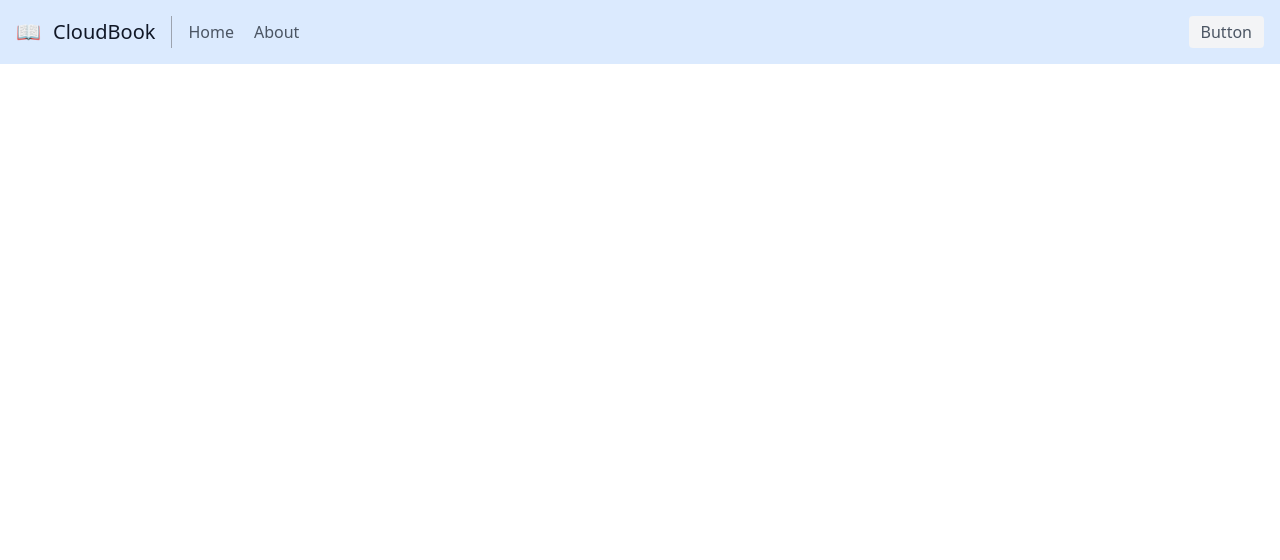
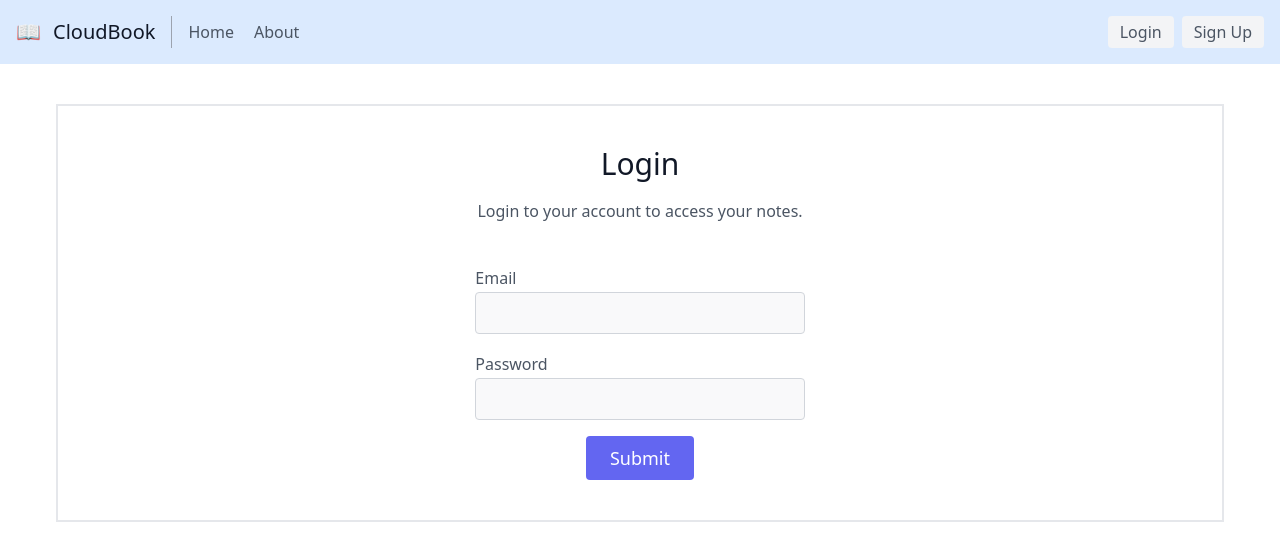
Before and after one commit to Prajapati-Shivam/Cloud-Book, a React (Create React App) app: page /login in a window 1280 px wide. Shown: the top 560 px of the page. Built offline with nearby package versions, Linux system fonts and the light colour scheme.

Commit message:
user login functionality

```diff
--- a/src/App.js
+++ b/src/App.js
@@ -3,6 +3,8 @@ import Home from './component/Home';
 import About from './component/About';
 import NoteState from './context/notes/noteState';
 import { BrowserRouter as Router, Routes, Route } from 'react-router-dom';
+import Signup from './component/Signup';
+import Login from './component/Login';
 
 function App() {
   return (
@@ -14,6 +16,8 @@ function App() {
             <Routes>
               <Route path='/' exact element={<Home />} />
               <Route path='/about' exact element={<About />} />
+              <Route path='/login' exact element={<Login />} />
+              <Route path='/signup' exact element={<Signup />} />
             </Routes>
           </div>
         </Router>
--- a/src/component/AddNote.js
+++ b/src/component/AddNote.js
@@ -3,10 +3,11 @@ import noteContext from '../context/notes/noteContext'
 const Addnote = () => {
   const context = useContext(noteContext)
   const { addNote } = context;
-  const [note, setNote] = useState({ title: "", description: "", tag: "Personal" })
+  const [note, setNote] = useState({ title: "", description: "", tag: "" })
   const handleSubmit = (e) => {
     e.preventDefault();
-    addNote(note.title, note.description, note.tag);
+    addNote(note.title, note.description, note.tag = "Personal");
+    setNote({ title: "", description: "", tag: "" })
   }
 
   const handleChange = (e) => {
@@ -34,8 +35,10 @@ const Addnote = () => {
                 type="text"
                 id="title"
                 name="title"
+                value={note.title}
                 onChange={handleChange}
                 className="w-full bg-gray-100 bg-opacity-50 rounded border border-gray-300 focus:border-indigo-500 focus:bg-white focus:ring-2 focus:ring-indigo-200 text-base outline-none text-gray-700 py-1 px-3 leading-8 transition-colors duration-200 ease-in-out"
+                required
               />
             </div>
           </div>
@@ -48,6 +51,7 @@ const Addnote = () => {
                 type="text"
                 id="tag"
                 name="tag"
+                value={note.tag}
                 onChange={handleChange}
                 className="w-full bg-gray-100 bg-opacity-50 rounded border border-gray-300 focus:border-indigo-500 focus:bg-white focus:ring-2 focus:ring-indigo-200 text-base outline-none text-gray-700 py-1 px-3 leading-8 transition-colors duration-200 ease-in-out"
               />
@@ -66,13 +70,15 @@ const Addnote = () => {
                 name="description"
                 onChange={handleChange}
                 className="w-full bg-gray-100 bg-opacity-50 rounded border border-gray-300 focus:border-indigo-500 focus:bg-white focus:ring-2 focus:ring-indigo-200 h-32 text-base outline-none text-gray-700 py-1 px-3 resize-none leading-6 transition-colors duration-200 ease-in-out"
-                defaultValue={""}
+                value={note.description}
+                required
               />
             </div>
           </div>
           <div className="p-2 w-full">
             <button
-              className="flex mx-auto text-white bg-indigo-500 border-0 py-2 px-8 focus:outline-none hover:bg-indigo-600 rounded text-lg"
+              disabled={note.title.length < 3 || note.description.length < 3}
+              className={`${note.title.length < 3 || note.description.length < 3?'cursor-not-allowed':'cursor-pointer'} flex mx-auto text-white bg-indigo-500 border-0 py-2 px-8 focus:outline-none hover:bg-indigo-600 rounded text-lg`}
               onClick={handleSubmit}
             >
               + Add Note
--- /dev/null
+++ b/src/component/Login.js
@@ -0,0 +1,92 @@
+import React, { useState } from 'react'
+const Login = () => {
+  const [credentials, setCredentials] = useState({ email: "", password: "" })
+  const handleSubmit = async (e) => {
+
+    e.preventDefault();
+    const host = "http://localhost:5000";
+    let url = `${host}/api/auth/login`
+    const response = await fetch(url, {
+      method: 'POST',
+      headers: {
+        'Content-Type': 'application/json'
+      },
+      body: JSON.stringify({ email: credentials.email, password: credentials.password })
+    });
+    const json = await response.json();
+    console.log(json)
+    if (json.success) {
+      //redirect
+      localStorage.setItem('token', json.authToken);
+      window.location.href = "/";
+    } else {
+      //show error
+      alert("Invalid Credentials")
+    }
+  }
+
+  const onChange = (e) => {
+    setCredentials({ ...credentials, [e.target.name]: e.target.value })
+  }
+  return (
+    <section className="text-gray-600 body-font relative border-2 w-full mx-auto">
+      <div className="container px-5 py-10">
+        <div className="flex flex-col w-full mb-10">
+          <h1 className="sm:text-3xl text-2xl text-center font-medium title-font mb-4 text-gray-900">
+            Login
+          </h1>
+          <p className="mx-auto leading-relaxed text-base">
+            Login to your account to access your notes.
+          </p>
+        </div>
+        <div className="flex flex-wrap mx-auto -m-2">
+          <form onSubmit={handleSubmit} className='mx-auto'>
+            <div className="p-2 w-full">
+              <div className="relative">
+                <label htmlFor="email" className="leading-7 text-md text-gray-600">
+                  Email
+                </label>
+                <input
+                  type="email"
+                  id="email"
+                  name="email"
+                  value={credentials.email}
+                  onChange={onChange}
+                  className="w-full bg-gray-100 bg-opacity-50 rounded border border-gray-300 focus:border-indigo-500 focus:bg-white focus:ring-2 focus:ring-indigo-200 text-base outline-none text-gray-700 py-1 px-3 leading-8 transition-colors duration-200 ease-in-out"
+                  required
+                />
+              </div>
+            </div>
+            <div className="p-2 w-full">
+              <div className="relative">
+                <label htmlFor="password" className="leading-7 text-md text-gray-600">
+                  Password
+                </label>
+                <input
+                  type="password"
+                  id="password"
+                  name="password"
+                  value={credentials.password}
+                  onChange={onChange}
+                  className="w-full bg-gray-100 bg-opacity-50 rounded border border-gray-300 focus:border-indigo-500 focus:bg-white focus:ring-2 focus:ring-indigo-200 text-base outline-none text-gray-700 py-1 px-3 leading-8 transition-colors duration-200 ease-in-out"
+                  required
+                />
+              </div>
+            </div>
+
+            <div className="p-2 w-full">
+              <button
+                className={`flex mx-auto text-white bg-indigo-500 border-0 py-2 px-6 focus:outline-none hover:bg-indigo-600 rounded hover:rounded-full transition duration-300 text-lg`}
+              >
+                Submit
+              </button>
+            </div>
+          </form>
+        </div>
+
+      </div>
+    </section>
+  )
+}
+
+export default Login
--- a/src/component/Navbar.js
+++ b/src/component/Navbar.js
@@ -33,9 +33,16 @@ const Navbar = () => {
             )
           })}
         </nav>
-        <button className="inline-flex items-center bg-gray-100 border-0 py-1 px-3 focus:outline-none hover:bg-gray-200 rounded text-base mt-4 md:mt-0">
-          Button
-        </button>
+        <Link
+          to='/login'
+          className="inline-flex items-center bg-gray-100 border-0 py-1 px-3 focus:outline-none hover:bg-gray-200 rounded text-base mt-4 md:mt-0 mr-2">
+          Login
+        </Link>
+        <Link
+          to='/signup'
+          className="inline-flex items-center bg-gray-100 border-0 py-1 px-3 focus:outline-none hover:bg-gray-200 rounded text-base mt-4 md:mt-0">
+          Sign Up
+        </Link>
       </div>
     </nav>
 
--- a/src/component/Notes.js
+++ b/src/component/Notes.js
@@ -24,7 +24,6 @@ const Notes = () => {
     setNote({ id: currentNote._id, etitle: currentNote.title, edescription: currentNote.description, etag: currentNote.tag });
   }
   const handleSubmit = (e) => {
-    e.preventDefault();
     updateNote(note.id, note.etitle, note.edescription, note.etag);
     setIsModalOpen(false);
   }
@@ -67,6 +66,7 @@ const Notes = () => {
                     value={note.etitle}
                     onChange={handleChange}
                     className="w-full  bg-gray-100 bg-opacity-50 rounded border border-gray-300 focus:border-indigo-500 focus:bg-white focus:ring-2 focus:ring-indigo-200 text-base outline-none text-gray-700 py-1 px-3 leading-8 transition-colors duration-200 ease-in-out"
+                    required
                   />
                 </div>
               </div>
@@ -99,12 +99,14 @@ const Notes = () => {
                     onChange={handleChange}
                     className="w-full bg-gray-100 bg-opacity-50 rounded border border-gray-300 focus:border-indigo-500 focus:bg-white focus:ring-2 focus:ring-indigo-200 h-32 text-base outline-none text-gray-700 py-1 px-3 resize-none leading-6 transition-colors duration-200 ease-in-out"
                     defaultValue={note.edescription}
+                    required
                   />
                 </div>
               </div>
               <div className="p-2 w-full">
                 <button
-                  className="flex mx-auto text-white bg-indigo-500 border-0 py-2 px-8 focus:outline-none hover:bg-indigo-600 rounded-md text-lg"
+                  disabled={note.etitle.length < 3 || note.edescription.length < 3}
+                  className={`${note.etitle.length < 3 || note.edescription.length < 3?'cursor-not-allowed':'cursor-pointer'}flex mx-auto text-white bg-indigo-500 border-0 py-2 px-8 focus:outline-none hover:bg-indigo-600 rounded-md text-lg`}
                   onClick={handleSubmit}
                 >
                   Edit Note
@@ -118,6 +120,7 @@ const Notes = () => {
       <h1 className="sm:text-3xl text-2xl font-medium title-font mb-4 text-gray-900">
         Your Notes
       </h1>
+      {notes.length === 0 && 'No notes to display. Try adding some notes.'}
       <section className="text-gray-600 body-font">
         <div className="container px-5 py-10 mx-auto">
           <div className="flex flex-wrap -m-4">
--- /dev/null
+++ b/src/component/Signup.js
@@ -0,0 +1,9 @@
+import React from 'react'
+
+const Signup = () => {
+  return (
+    <div>Signup Page</div>
+  )
+}
+
+export default Signup
--- a/src/context/notes/noteState.js
+++ b/src/context/notes/noteState.js
@@ -31,11 +31,7 @@ const NoteState = (props) => {
       },
       body: JSON.stringify({ title, description, tag })
     });
-    const data = await response.json();
-    console.log(data)
-    const note = {
-      title, description, tag
-    }
+    const note = await response.json();
     setNotes(notes.concat(note))
   }
 
```
Also changed, not shown: 1 other file (tests, documents, lock files or other folders).
